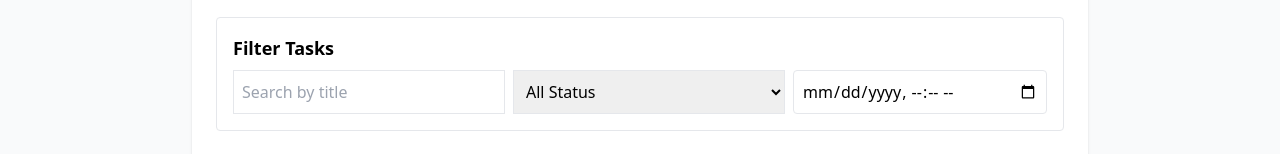
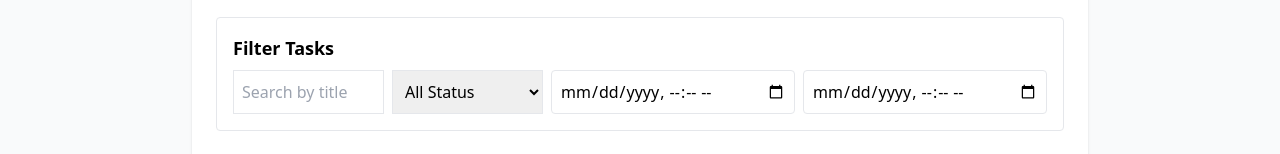
Before and after one commit to AkibHossainOmi/Task-Management-System, a React (Create React App) app in the folder frontend/: page /tasks in a window 1280 px wide. Shown: the part 365-519 px from the top of the page. Built offline with nearby package versions, Linux system fonts and the light colour scheme; no server answers; sample sign-in values are in the browser's storage.

Commit message:
Updated the filter to filter in between duedate.

```diff
--- a/frontend/src/components/Task/TaskFilter.jsx
+++ b/frontend/src/components/Task/TaskFilter.jsx
@@ -2,10 +2,16 @@ import { useState } from "react";
 import DateTimePicker from "../UI/DateTimePicker";
 
 export default function TaskFilter({ onFilter }) {
-  const [filters, setFilters] = useState({ status: "", dueDate: "", search: "" });
+  const [filters, setFilters] = useState({
+    status: "",
+    search: "",
+    startDate: "",
+    endDate: "",
+  });
 
   const handleChange = (e) => {
-    const newFilters = { ...filters, [e.target.name]: e.target.value };
+    const { name, value } = e.target;
+    const newFilters = { ...filters, [name]: value };
     setFilters(newFilters);
     if (onFilter) onFilter(newFilters);
   };
@@ -22,6 +28,7 @@ export default function TaskFilter({ onFilter }) {
           onChange={handleChange}
           className="border p-2 flex-1 w-full"
         />
+
         <select
           name="status"
           value={filters.status}
@@ -33,10 +40,20 @@ export default function TaskFilter({ onFilter }) {
           <option value="In Progress">In Progress</option>
           <option value="Completed">Completed</option>
         </select>
+
         <DateTimePicker
-          name="dueDate"
-          value={filters.dueDate}
+          name="startDate"
+          value={filters.startDate}
           onChange={handleChange}
+          placeholder="Start Date"
+          className="flex-1 w-full"
+        />
+
+        <DateTimePicker
+          name="endDate"
+          value={filters.endDate}
+          onChange={handleChange}
+          placeholder="End Date"
           className="flex-1 w-full"
         />
       </div>
```
Also changed, not shown: 1 other file (tests, documents, lock files or other folders).
